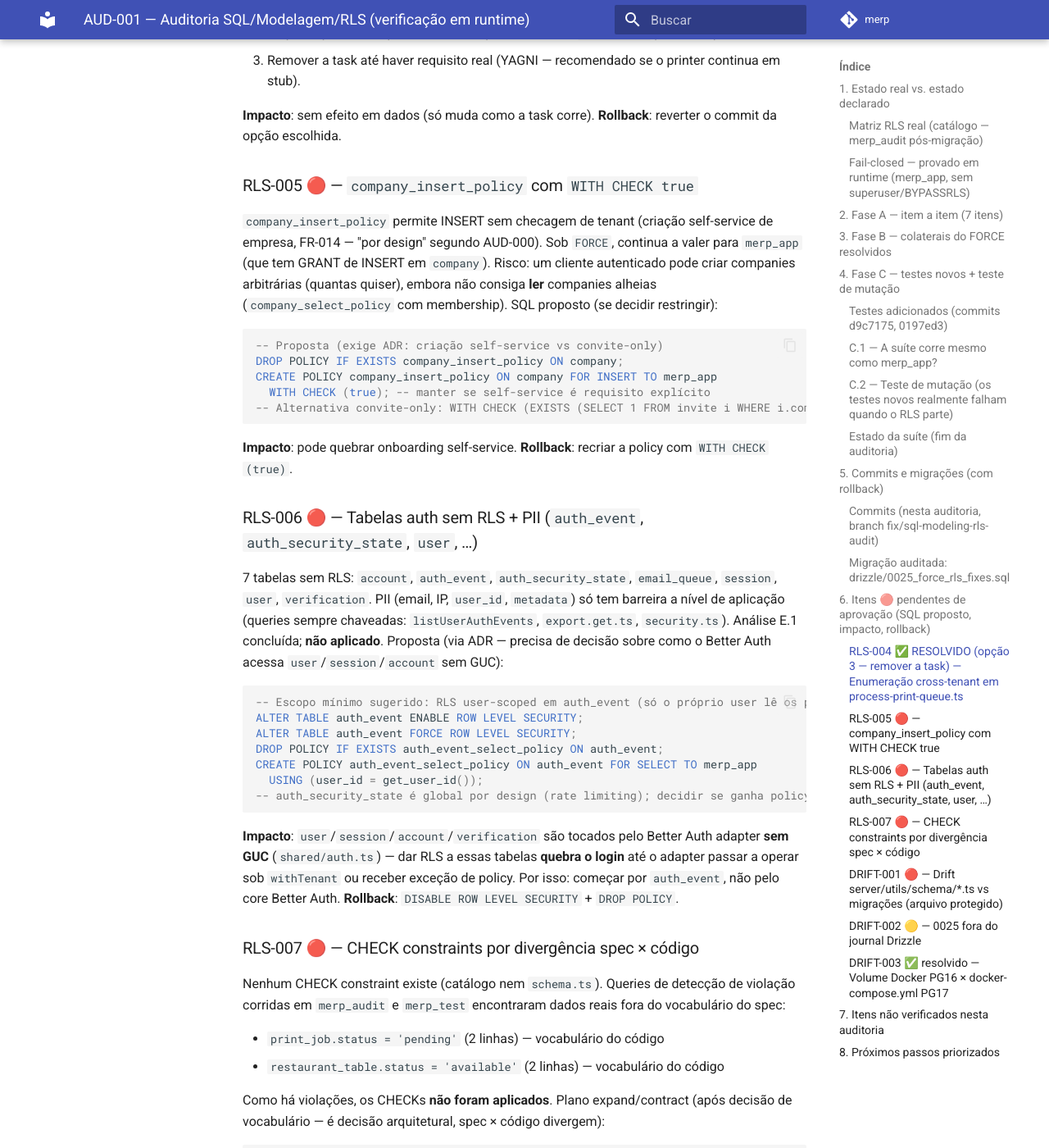
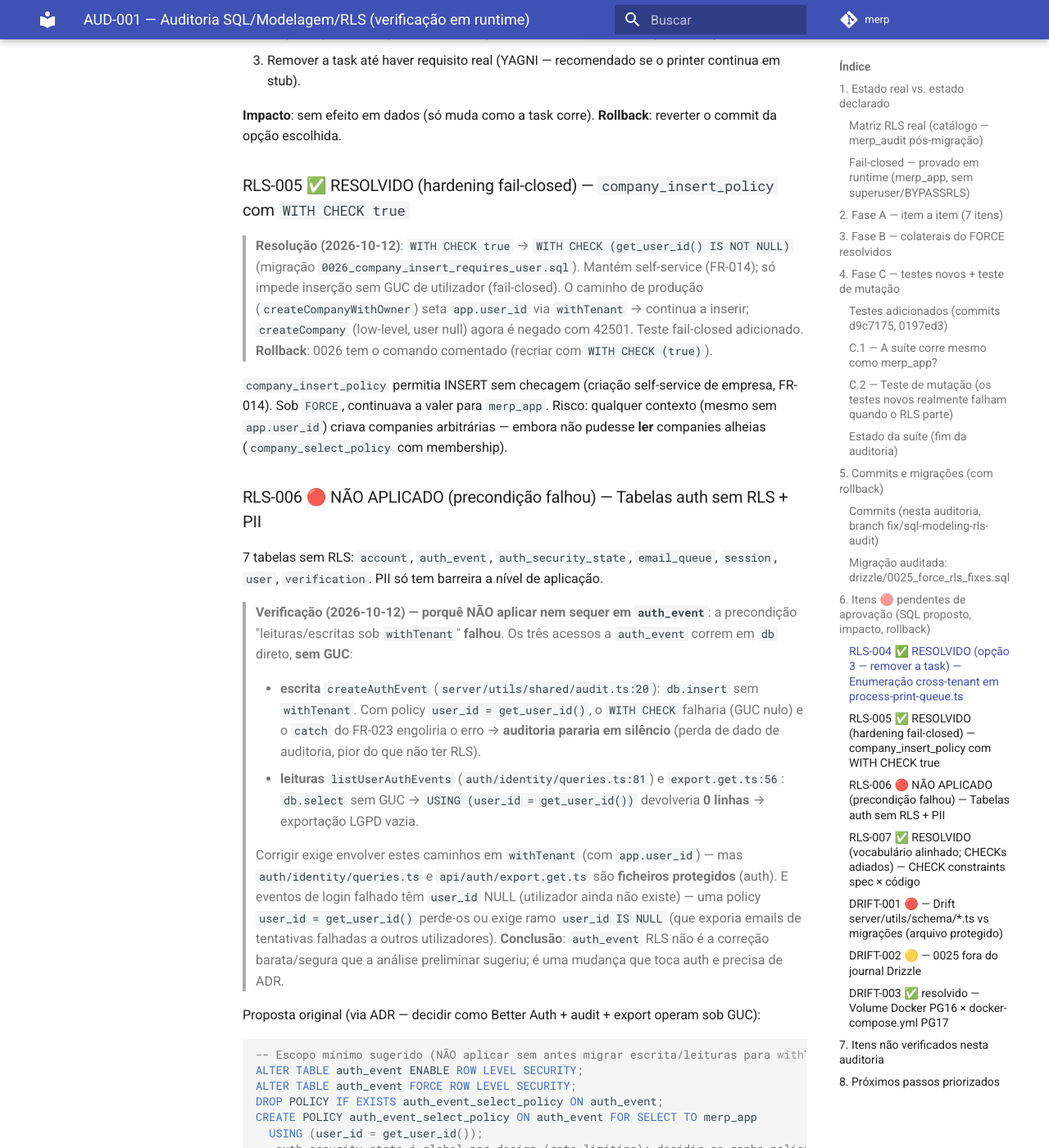
Before and after one commit to AndrewCrescencio/merp, an MkDocs documentation site: the page built from docs/audit/2026-10-12-auditoria-sql-modeling-rls.md, in a window 1280 px wide and 1400 px high, scrolled down 8361 px. Shown: the whole window at 82% size. Built offline with MkDocs 1.6.1 and Material for MkDocs 9.7.7, drawn with Linux system fonts in a browser that asks for light colours; comment, search, counter and statistics services are not loaded; some of the changed text lies outside the part shown.

Commit message:
fix(db): AUD-001 — marcar RLS-004/005/007 resolvidos; RLS-006 clarificado
- RLS-004/005/007 → resolvidos (task removida, 0026 fail-closed, vocabulário alinhado)
- RLS-006 → precondição falhou: auth_event lê/escreve em db sem GUC; aplicar RLS
  quebraria auditoria (silêncio via FR-023) e exportação LGPD; exige ADR + withTenant
  em ficheiros protegidos. Não aplicado de propósito.
- Próximos passos: + FSM kitchen_ticket, guarda FORCE, comment-safety; + item specs/README

Semelhantes: none

````diff
--- a/docs/audit/2026-10-12-auditoria-sql-modeling-rls.md
+++ b/docs/audit/2026-10-12-auditoria-sql-modeling-rls.md
@@ -213,34 +213,48 @@ a task não estava agendada e o printer está em stub.
 
 **Impacto**: sem efeito em dados (só muda como a task corre). **Rollback**: reverter o commit da opção escolhida.
 
-### RLS-005 🔴 — `company_insert_policy` com `WITH CHECK true`
+### RLS-005 ✅ RESOLVIDO (hardening fail-closed) — `company_insert_policy` com `WITH CHECK true`
 
-`company_insert_policy` permite INSERT sem checagem de tenant (criação self-service de empresa,
-FR-014 — "por design" segundo AUD-000). Sob `FORCE`, continua a valer para `merp_app` (que tem
-GRANT de INSERT em `company`). Risco: um cliente autenticado pode criar companies arbitrárias
-(quantas quiser), embora não consiga **ler** companies alheias (`company_select_policy` com
-membership). SQL proposto (se decidir restringir):
+> **Resolução (2026-10-12)**: `WITH CHECK true` → `WITH CHECK (get_user_id() IS NOT NULL)`
+> (migração `0026_company_insert_requires_user.sql`). Mantém self-service (FR-014); só impede
+> inserção sem GUC de utilizador (fail-closed). O caminho de produção (`createCompanyWithOwner`)
+> seta `app.user_id` via `withTenant` → continua a inserir; `createCompany` (low-level, user
+> null) agora é negado com 42501. Teste fail-closed adicionado. **Rollback**: 0026 tem o
+> comando comentado (recriar com `WITH CHECK (true)`).
+
+`company_insert_policy` permitia INSERT sem checagem (criação self-service de empresa,
+FR-014). Sob `FORCE`, continuava a valer para `merp_app`. Risco: qualquer contexto (mesmo sem
+`app.user_id`) criava companies arbitrárias — embora não pudesse **ler** companies alheias
+(`company_select_policy` com membership).
+
+### RLS-006 🔴 NÃO APLICADO (precondição falhou) — Tabelas auth sem RLS + PII
+
+7 tabelas sem RLS: `account`, `auth_event`, `auth_security_state`, `email_queue`, `session`,
+`user`, `verification`. PII só tem barreira a nível de aplicação.
+
+> **Verificação (2026-10-12) — porquê NÃO aplicar nem sequer em `auth_event`**: a precondição
+> "leituras/escritas sob `withTenant`" **falhou**. Os três acessos a `auth_event` correm em
+> `db` direto, **sem GUC**:
+>
+> - **escrita** `createAuthEvent` (`server/utils/shared/audit.ts:20`): `db.insert` sem
+>   `withTenant`. Com policy `user_id = get_user_id()`, o `WITH CHECK` falharia (GUC nulo) e o
+>   `catch` do FR-023 engoliria o erro → **auditoria pararia em silêncio** (perda de dado de
+>   auditoria, pior do que não ter RLS).
+> - **leituras** `listUserAuthEvents` (`auth/identity/queries.ts:81`) e `export.get.ts:56`:
+>   `db.select` sem GUC → `USING (user_id = get_user_id())` devolveria **0 linhas** → exportação
+>   LGPD vazia.
+>
+> Corrigir exige envolver estes caminhos em `withTenant` (com `app.user_id`) — mas
+> `auth/identity/queries.ts` e `api/auth/export.get.ts` são **ficheiros protegidos** (auth). E
+> eventos de login falhado têm `user_id` NULL (utilizador ainda não existe) — uma policy
+> `user_id = get_user_id()` perde-os ou exige ramo `user_id IS NULL` (que exporia emails de
+> tentativas falhadas a outros utilizadores). **Conclusão**: `auth_event` RLS não é a correção
+> barata/segura que a análise preliminar sugeriu; é uma mudança que toca auth e precisa de ADR.
+
+Proposta original (via ADR — decidir como Better Auth + audit + export operam sob GUC):
 
 ```sql
--- Proposta (exige ADR: criação self-service vs convite-only)
-DROP POLICY IF EXISTS company_insert_policy ON company;
-CREATE POLICY company_insert_policy ON company FOR INSERT TO merp_app
-  WITH CHECK (true); -- manter se self-service é requisito explícito
--- Alternativa convite-only: WITH CHECK (EXISTS (SELECT 1 FROM invite i WHERE i.company_id = company.id ...))
-```
-
-**Impacto**: pode quebrar onboarding self-service. **Rollback**: recriar a policy com `WITH CHECK (true)`.
-
-### RLS-006 🔴 — Tabelas auth sem RLS + PII (`auth_event`, `auth_security_state`, `user`, …)
-
-7 tabelas sem RLS: `account`, `auth_event`, `auth_security_state`, `email_queue`, `session`,
-`user`, `verification`. PII (email, IP, `user_id`, `metadata`) só tem barreira a nível de
-aplicação (queries sempre chaveadas: `listUserAuthEvents`, `export.get.ts`, `security.ts`).
-Análise E.1 concluída; **não aplicado**. Proposta (via ADR — precisa de decisão sobre como o
-Better Auth acessa `user`/`session`/`account` sem GUC):
-
-```sql
--- Escopo mínimo sugerido: RLS user-scoped em auth_event (só o próprio user lê os próprios eventos)
+-- Escopo mínimo sugerido (NÃO aplicar sem antes migrar escrita/leituras para withTenant):
 ALTER TABLE auth_event ENABLE ROW LEVEL SECURITY;
 ALTER TABLE auth_event FORCE ROW LEVEL SECURITY;
 DROP POLICY IF EXISTS auth_event_select_policy ON auth_event;
@@ -250,18 +264,20 @@ CREATE POLICY auth_event_select_policy ON auth_event FOR SELECT TO merp_app
 ```
 
 **Impacto**: `user`/`session`/`account`/`verification` são tocados pelo Better Auth adapter
-**sem GUC** (`shared/auth.ts`) — dar RLS a essas tabelas **quebra o login** até o adapter
-passar a operar sob `withTenant` ou receber exceção de policy. Por isso: começar por
-`auth_event`, não pelo core Better Auth. **Rollback**: `DISABLE ROW LEVEL SECURITY` +
-`DROP POLICY`.
+**sem GUC** (`shared/auth.ts`) — dar RLS a essas tabelas **quebra o login**. Por isso nunca
+entraram no escopo. **Rollback**: `DISABLE ROW LEVEL SECURITY` + `DROP POLICY`.
 
-### RLS-007 🔴 — CHECK constraints por divergência spec × código
+### RLS-007 ✅ RESOLVIDO (vocabulário alinhado; CHECKs adiados) — CHECK constraints spec × código
+
+> **Resolução (2026-10-12)**: vocabulário alinhado **spec → código** (código é a verdade de
+> facto, tem dados reais): `print_job` `queued|printed`→`pending|completed`,
+> `restaurant_table` `free|cleaning`→`available|closed`, `cashier_shift` `discrepancy`→`reconciled`.
+> CHECKs **adiados** — os enums Zod da app já validam no boundary; um CHECK daria pouco ganho
+> face a migração + sanear dados. Spec × código deixa de divergir (uma fonte por fato).
 
 Nenhum CHECK constraint existe (catálogo nem `schema.ts`). Queries de detecção de violação
-corridas em `merp_audit` e `merp_test` encontraram dados reais fora do vocabulário do spec:
-
-- `print_job.status = 'pending'` (2 linhas) — vocabulário do código
-- `restaurant_table.status = 'available'` (2 linhas) — vocabulário do código
+corridas em `merp_audit` e `merp_test` encontraram dados reais fora do vocabulário do spec
+(`print_job.status='pending'`, `restaurant_table.status='available'` — vocabulário do código).
 
 Como há violações, os CHECKs **não foram aplicados**. Plano expand/contract (após decisão de
 vocabulário — é decisão arquitetural, spec × código divergem):
@@ -340,10 +356,24 @@ A causa era o volume velho, não o compose.
    forward-only para os 5 drifts.
 4. ~~**DRIFT-003** (volume PG16 vs compose PG17)~~ — **resolvido** (backup + volume novo PG17;
    ver §6).
-5. **RLS-006**: começar por `auth_event` (user-scoped), deixar o core Better Auth para depois
-   de decidir como o adapter opera sob GUC; exige ADR.
-6. **RLS-005** (`company_insert WITH CHECK true`): confirmar que criação self-service é
-   requisito explícito (FR-014) e documentar como decisão; senão, restringir via convite.
+5. **RLS-006** (`auth_event` etc.): **não é a correção barata que a análise preliminar sugeriu** —
+   as leituras/escritas de `auth_event` correm em `db` sem GUC (`audit.ts`, `queries.ts`,
+   `export.get.ts`); aplicar RLS quebraria auditoria (silenciosamente) e exportação LGPD.
+   Exige ADR + migrar esses caminhos para `withTenant` (ficheiros protegidos de auth) e decidir
+   o caso `user_id IS NULL` (logins falhados). Não aplicar sem isso.
+6. ~~**RLS-005** (`company_insert WITH CHECK true`)~~ — **resolvido**: `WITH CHECK
+(get_user_id() IS NOT NULL)` (0026), fail-closed, mantém self-service FR-014.
 7. **DRIFT-002**: incorporar `db:migrate:full` (não só `drizzle-kit migrate`) em runbook/CI.
-8. Manter `rls-guard.test.ts` + `rls-matrix.test.ts` como guarda permanente em CI — qualquer
-   nova tabela tenant-scoped sem RLS+FORCE ou policy afrouxada quebra a suíte.
+8. **DRIFT-001** (fonte normativa: `schema.ts` ou migrações) → migração de alinhamento
+   forward-only para os 5 drifts — por decidir (arquivo `server/utils/schema/**` protegido).
+9. **Corrigir `specs/README.md`**: lista 3 dívidas já pagas (assinatura `withTenant` com
+   `locationId`, schemas núcleo, `line_total`) como pendentes; só a dívida ADR-011 (deploy
+   reexecuta 0024/RLS em produção) continua aberta.
+10. Manter `rls-guard.test.ts` + `rls-matrix.test.ts` como guarda permanente em CI — qualquer
+    nova tabela tenant-scoped sem RLS+FORCE ou policy afrouxada quebra a suíte.
+
+> **Feito nesta sessão** (2026-10-12): RLS-004 (task print removida), RLS-005 (0026 +
+> teste fail-closed), RLS-007 (vocabulário alinhado), FSM `kitchen_ticket` (guarda de transição
+>
+> - 422), guarda FORCE (`assertRlsForceApplied`) e comment-safety do transformador SQL.
+>   Verdes: 55 ficheiros / 461 testes, `merp`/`merp_test` 16 RLS + 16 FORCE + 65 policies.
````
